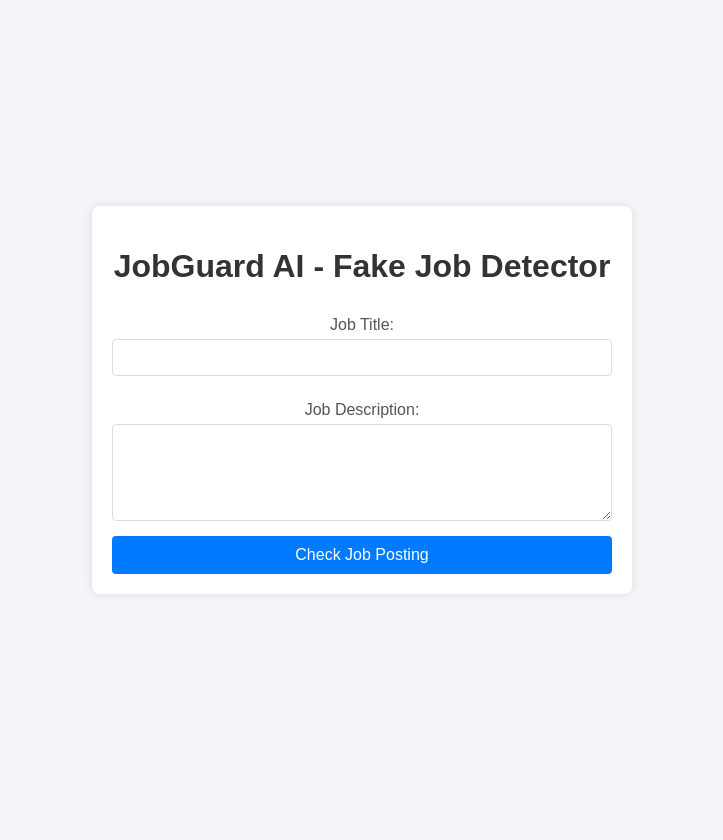
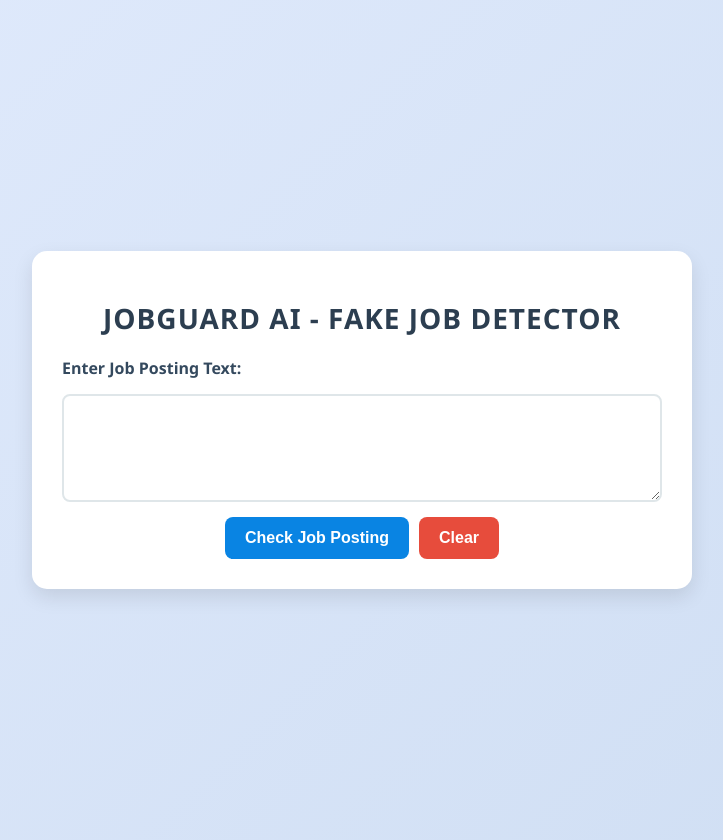
Before and after one commit to digvsr/Fake-Job-Detector, a Flask app: page / in a window 1280 px wide. Shown: the whole page, without its empty margins (278-1001 px from the left). Before the commit the page ends 574 px from the top, so only its background shows below. Run offline with Flask 3, Linux system fonts and the light colour scheme; parts of the project's set-up code (start-up, migrations or seed data) failed here and were passed over.

Commit message:
updated files with latest changes

```diff
--- a/app.py
+++ b/app.py
@@ -5,17 +5,16 @@ import xgboost as xgb
 import re
 import pickle
 from flask import Flask, request, render_template
-from textblob import TextBlob
 
 app = Flask(__name__)
 
 # Load the model and vectorizer
-model = pickle.load(open('jobguard_model.pkl', 'rb'))
+model = pickle.load(open('jobguard_final_model.pkl', 'rb'))
 vectorizer = pickle.load(open('tfidf_vectorizer.pkl', 'rb'))
 
 # Best parameters from grid search
-best_scale_pos_weight = 1
-best_threshold = 0.17
+best_scale_pos_weight = 4
+best_threshold = 0.20
 
 # Feature extraction function
 def extract_features(title, description):
@@ -75,12 +74,6 @@ def extract_features(title, description):
     ) + df['title'].apply(
         lambda x: str(x).count('!')
     )
-    df['sentiment_score'] = df['description'].apply(
-        lambda x: TextBlob(str(x)).sentiment.polarity
-    )
-    df['keyword_density'] = df['suspicious_keywords'] / (df['desc_length'] + 1)
-    df['suspicious_urgency_interaction'] = df['suspicious_keywords'] * df['urgency']
-    df['money_urgency_interaction'] = df['money_mentions'] * df['urgency']
 
     # Drop non-feature columns
     drop_cols = ['title', 'description']
--- a/templates/index.html
+++ b/templates/index.html
@@ -3,83 +3,188 @@
 <head>
     <meta charset="UTF-8">
     <meta name="viewport" content="width=device-width, initial-scale=1.0">
-    <title>JobGuard AI - Fake Job Detector</title>
+    <title> AI - Fake Job Detector</title>
     <style>
         body {
-            font-family: Arial, sans-serif;
-            background-color: #f4f4f9;
+            font-family: 'Segoe UI', Tahoma, Geneva, Verdana, sans-serif;
+            background: linear-gradient(135deg, #e0eafc, #cfdef3);
             margin: 0;
-            padding: 0;
+            padding: 20px;
             display: flex;
             justify-content: center;
             align-items: center;
-            height: 100vh;
+            min-height: 100vh;
         }
         .container {
-            background-color: #fff;
-            padding: 20px;
-            border-radius: 8px;
-            box-shadow: 0 0 10px rgba(0, 0, 0, 0.1);
-            width: 500px;
+            background: #fff;
+            padding: 30px;
+            border-radius: 15px;
+            box-shadow: 0 8px 20px rgba(0, 0, 0, 0.1);
+            width: 100%;
+            max-width: 600px;
             text-align: center;
+            transition: transform 0.3s ease;
+        }
+        .container:hover {
+            transform: translateY(-5px);
         }
         h1 {
-            color: #333;
+            color: #2c3e50;
+            font-size: 28px;
+            margin-bottom: 20px;
+            text-transform: uppercase;
+            letter-spacing: 1px;
         }
         form {
             display: flex;
             flex-direction: column;
+            gap: 15px;
         }
         label {
-            margin: 10px 0 5px;
-            color: #555;
+            color: #34495e;
+            font-weight: bold;
+            font-size: 16px;
+            text-align: left;
         }
-        input, textarea {
-            padding: 10px;
-            margin-bottom: 15px;
-            border: 1px solid #ddd;
-            border-radius: 4px;
+        textarea {
+            padding: 12px;
+            border: 2px solid #dfe6e9;
+            border-radius: 8px;
             width: 100%;
             box-sizing: border-box;
+            font-size: 14px;
+            resize: vertical;
+            transition: border-color 0.3s ease;
+        }
+        textarea:focus {
+            border-color: #0984e3;
+            outline: none;
+        }
+        .button-group {
+            display: flex;
+            gap: 10px;
+            justify-content: center;
         }
         button {
-            background-color: #007bff;
-            color: #fff;
-            padding: 10px;
+            padding: 12px 20px;
             border: none;
-            border-radius: 4px;
+            border-radius: 8px;
             cursor: pointer;
             font-size: 16px;
+            font-weight: bold;
+            transition: background-color 0.3s ease, transform 0.2s ease;
         }
         button:hover {
-            background-color: #0056b3;
+            transform: scale(1.05);
+        }
+        .submit-btn {
+            background-color: #0984e3;
+            color: #fff;
+        }
+        .submit-btn:hover {
+            background-color: #0652dd;
+        }
+        .clear-btn {
+            background-color: #e74c3c;
+            color: #fff;
+        }
+        .clear-btn:hover {
+            background-color: #c0392b;
         }
         .result {
             margin-top: 20px;
-            padding: 10px;
-            border-radius: 4px;
+            padding: 15px;
+            border-radius: 10px;
+            animation: fadeIn 0.5s ease;
         }
         .fake {
-            background-color: #f8d7da;
-            color: #721c24;
+            background-color: #ffebee;
+            color: #c0392b;
+            border: 2px solid #ef5350;
         }
         .legit {
-            background-color: #d4edda;
-            color: #155724;
+            background-color: #e8f5e9;
+            color: #2e7d32;
+            border: 2px solid #66bb6a;
+        }
+        .feedback {
+            margin-top: 20px;
+            padding: 15px;
+            background: #f5f6fa;
+            border-radius: 10px;
+            animation: slideIn 0.5s ease;
+        }
+        .feedback p {
+            margin: 0 0 10px;
+            color: #34495e;
+            font-weight: bold;
+        }
+        .feedback-buttons {
+            display: flex;
+            gap: 10px;
+            justify-content: center;
+        }
+        .feedback-btn {
+            padding: 10px 20px;
+            border-radius: 20px;
+            font-size: 14px;
+            display: flex;
+            align-items: center;
+            gap: 5px;
+        }
+        .correct-btn {
+            background-color: #2ecc71;
+            color: #fff;
+        }
+        .correct-btn:hover {
+            background-color: #27ae60;
+        }
+        .incorrect-btn {
+            background-color: #e74c3c;
+            color: #fff;
+        }
+        .incorrect-btn:hover {
+            background-color: #c0392b;
+        }
+        .correct-label {
+            margin-top: 10px;
+            display: none;
+            animation: fadeIn 0.3s ease;
+        }
+        .correct-label select {
+            padding: 8px;
+            border-radius: 5px;
+            border: 2px solid #dfe6e9;
+            font-size: 14px;
+            cursor: pointer;
+        }
+        .feedback-message {
+            color: #2ecc71;
+            font-weight: bold;
+            margin-top: 10px;
+            animation: fadeIn 0.5s ease;
+        }
+        @keyframes fadeIn {
+            from { opacity: 0; }
+            to { opacity: 1; }
+        }
+        @keyframes slideIn {
+            from { transform: translateY(20px); opacity: 0; }
+            to { transform: translateY(0); opacity: 1; }
         }
     </style>
 </head>
 <body>
     <div class="container">
         <h1>JobGuard AI - Fake Job Detector</h1>
-        <form method="POST">
-            <label for="title">Job Title:</label>
-            <input type="text" id="title" name="title" required>
+        <form method="POST" action="/">
+            <label for="job_text">Enter Job Posting Text:</label>
+            <textarea id="job_text" name="job_text" rows="5" required>{{ job_text if job_text else '' }}</textarea>
 
-            <label for="description">Job Description:</label>
-            <textarea id="description" name="description" rows="5" required></textarea>
-
-            <button type="submit">Check Job Posting</button>
+            <div class="button-group">
+                <button type="submit" class="submit-btn">Check Job Posting</button>
+                <button type="button" class="clear-btn" onclick="document.getElementById('job_text').value = ''">Clear</button>
+            </div>
         </form>
 
         {% if prediction %}
@@ -87,7 +192,43 @@
             <h2>Result: {{ prediction }}</h2>
             <p>Confidence: {{ confidence }}%</p>
         </div>
+
+        {% if show_feedback %}
+        <div class="feedback">
+            <p>Is this prediction correct?</p>
+            <form method="POST" action="/feedback">
+                <input type="hidden" name="job_text" value="{{ job_text }}">
+                <input type="hidden" name="prediction" value="{{ prediction }}">
+                <input type="hidden" name="confidence" value="{{ confidence }}">
+                <div class="feedback-buttons">
+                    <button type="submit" name="feedback" value="correct" class="feedback-btn correct-btn">
+                        <span>✔</span> Correct
+                    </button>
+                    <button type="button" class="feedback-btn incorrect-btn" onclick="showCorrectLabel()">
+                        <span>✘</span> Incorrect
+                    </button>
+                </div>
+                <div class="correct-label" id="correct-label">
+                    <label for="correct_label">What should it be?</label>
+                    <select name="correct_label" required>
+                        <option value="Legit">Legit</option>
+                        <option value="Fake">Fake</option>
+                    </select>
+                    <button type="submit" name="feedback" value="incorrect" class="submit-btn">Submit Feedback</button>
+                </div>
+            </form>
+            {% if feedback_message %}
+            <p class="feedback-message">{{ feedback_message }}</p>
+            {% endif %}
+        </div>
+        {% endif %}
         {% endif %}
     </div>
+
+    <script>
+        function showCorrectLabel() {
+            document.getElementById('correct-label').style.display = 'block';
+        }
+    </script>
 </body>
 </html>
```
Also changed, not shown: main.py (+147 -51 lines), README.md.
